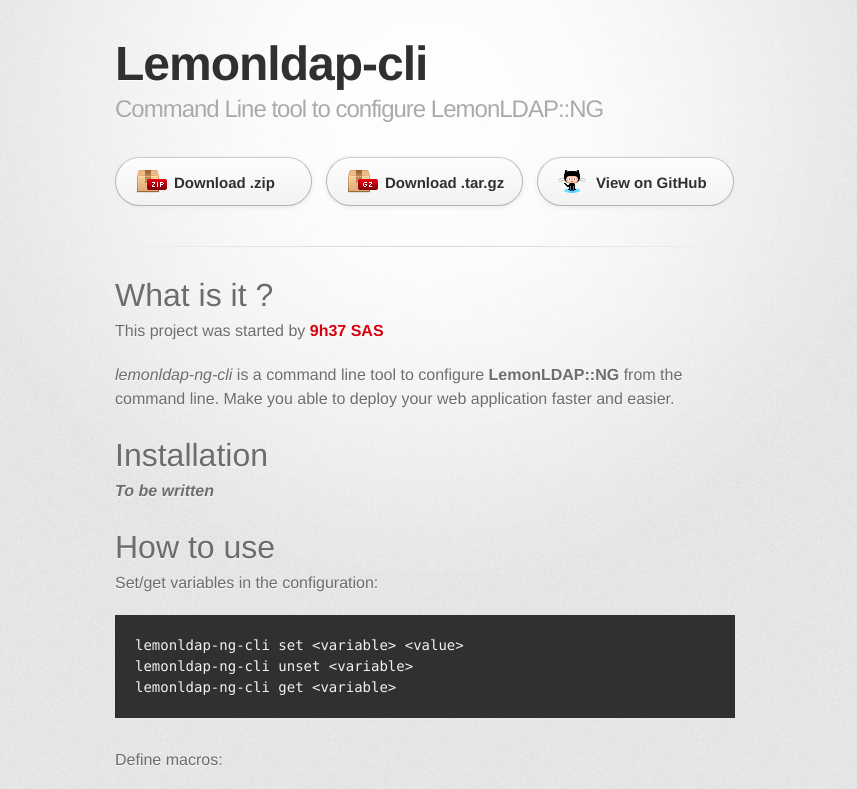
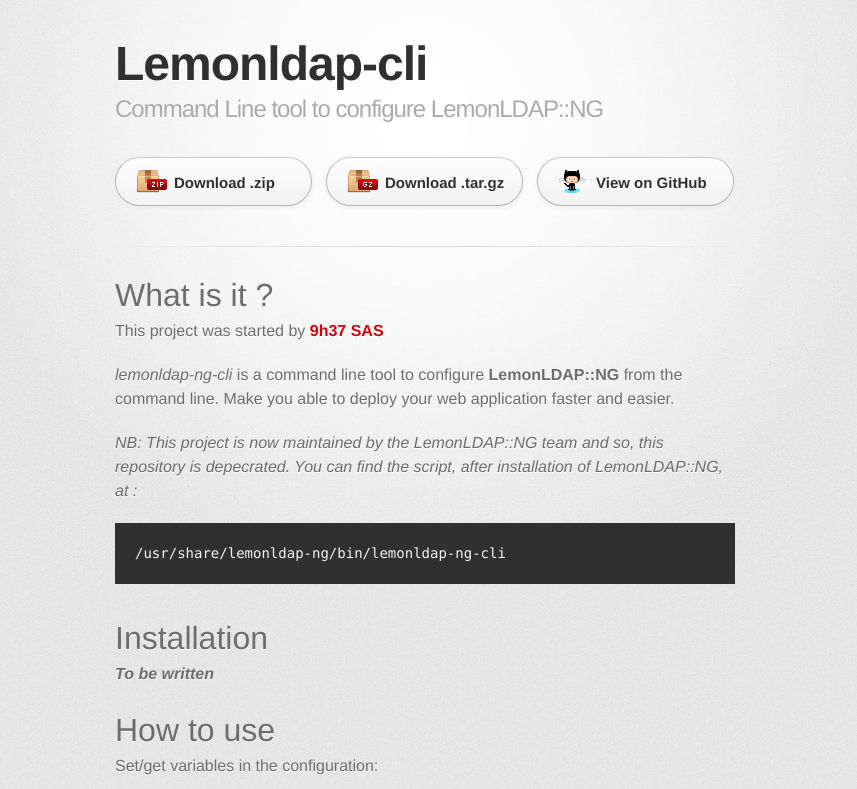
Before and after one commit to linkdd/lemonldap-cli, a plain HTML site: page index.html in a window 1280 px wide. Shown: the top 789 px of the page, without its empty margins (215-1072 px from the left). Drawn offline with Linux system fonts and the light colour scheme; a web font is replaced by a local one.

Commit message:
Update index.html

```diff
--- a/index.html
+++ b/index.html
@@ -37,6 +37,11 @@
 
 <p><em>lemonldap-ng-cli</em> is a command line tool to configure <strong>LemonLDAP::NG</strong> from the
 command line. Make you able to deploy your web application faster and easier.</p>
+
+<p><em>NB: This project is now maintained by the LemonLDAP::NG team and so, this repository is depecrated.
+You can find the script, after installation of LemonLDAP::NG, at :</em></p>
+
+<pre><code>/usr/share/lemonldap-ng/bin/lemonldap-ng-cli</code></pre>
 
 <h1>Installation</h1>
 
```
